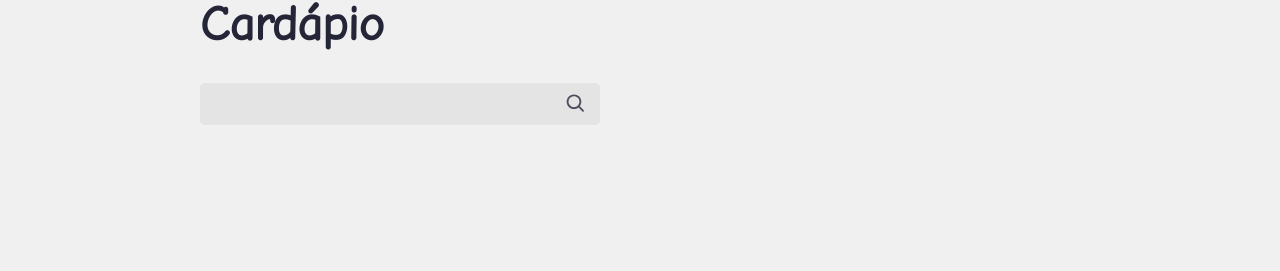
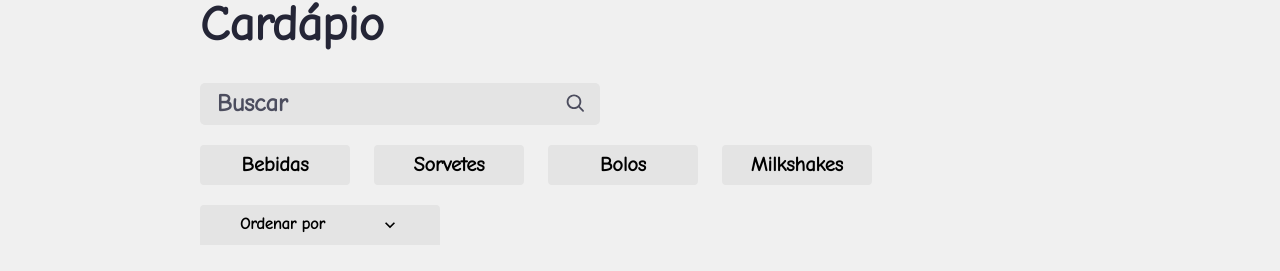
Before and after one commit to luhoro/bonodulci, a React (Create React App) app: page / in a window 1280 px wide. Shown: the part 515-786 px from the top of the page. Built offline with nearby package versions, Linux system fonts and the light colour scheme; a web font is replaced by a local one.

Commit message:
Feat: Order section

```diff
--- a/package.json
+++ b/package.json
@@ -10,6 +10,7 @@
     "@types/node": "^16.18.46",
     "@types/react": "^18.2.21",
     "@types/react-dom": "^18.2.7",
+    "classnames": "^2.3.2",
     "normalize.css": "^8.0.1",
     "react": "^18.2.0",
     "react-dom": "^18.2.0",
--- a/public/index.html
+++ b/public/index.html
@@ -2,7 +2,7 @@
 <html lang="pt-br">
   <head>
     <meta charset="utf-8" />
-    <link rel="icon" href="%PUBLIC_URL%/" />
+    <link rel="icon" href="%PUBLIC_URL%/favicon.svg" />
     <meta name="viewport" content="width=device-width, initial-scale=1" />
     <link rel="apple-touch-icon" href="%PUBLIC_URL%/" />
     <title>Bono Dulci</title>
--- a/src/pages/Cardapio/Buscador/index.tsx
+++ b/src/pages/Cardapio/Buscador/index.tsx
@@ -13,6 +13,7 @@
         id='cardapio'
         type="text"
         value={busca}
+        placeholder='Buscar'
         onChange={event => setBusca(event.target.value)}
       />
       <label htmlFor="cardapio">
--- a/src/pages/Cardapio/Cardapio.module.scss
+++ b/src/pages/Cardapio/Cardapio.module.scss
@@ -58,4 +58,12 @@
     font-size: 3rem;
     margin-bottom: 30px;
   }
+  &__filtros {
+    align-items: center;
+    display: flex;
+    flex-wrap: wrap;
+    justify-content: space-between;
+    margin-bottom: 30px;
+    width: 100%;
+  }
 }
--- /dev/null
+++ b/src/pages/Cardapio/Filtros/Filtros.module.scss
@@ -0,0 +1,27 @@
+@import "styles/variaveis";
+
+.filtros {
+  display: flex;
+  gap: 24px;
+  flex-wrap: wrap;
+  margin: 20px 0;
+  &__filtro {
+    align-items: center;
+    background-color: $grey;
+    border: none;
+    border-radius: 4px;
+    display: flex;
+    font-size: 1.25rem;
+    font-weight: bold;
+    height: 40px;
+    justify-content: center;
+    width: 150px;
+    &--ativo {
+      background-color: $brown;
+      color: white;
+    }
+    &:hover {
+      cursor: pointer;
+    }
+  }
+}
--- /dev/null
+++ b/src/pages/Cardapio/Filtros/filtros.json
@@ -0,0 +1,18 @@
+[
+  {
+    "label": "Bebidas",
+    "id": 1
+  },
+  {
+    "label": "Sorvetes",
+    "id": 2
+  },
+  {
+    "label": "Bolos",
+    "id": 3
+  },
+  {
+    "label": "Milkshakes",
+    "id": 4
+  }
+]
--- /dev/null
+++ b/src/pages/Cardapio/Filtros/index.tsx
@@ -0,0 +1,37 @@
+import style from './Filtros.module.scss'
+import filtros from './filtros.json'
+import classNames from 'classnames'
+
+type IOpcao = typeof filtros[0]
+
+interface Props {
+  filtro: number | null
+  setFiltro: React.Dispatch<React.SetStateAction<number | null>>
+}
+
+const Filtros = ({filtro, setFiltro}: Props) => {
+
+  const selecionarFiltro = (opcao: IOpcao) => {
+    if (filtro === opcao.id) return setFiltro(null)
+    return setFiltro(opcao.id)
+  }
+
+  return (
+    <div className={style.filtros}>
+      {filtros.map((opcao) => (
+        <button
+          className={classNames({
+            [style.filtros__filtro]: true,
+            [style['filtros__filtro--ativo']]: filtro === opcao.id
+          })}
+          key={opcao.id}
+          onClick={() => selecionarFiltro(opcao)}
+        >
+          {opcao.label}
+        </button>
+      ))}
+    </div>
+  )
+}
+
+export default Filtros
--- /dev/null
+++ b/src/pages/Cardapio/Ordenador/Ordenador.module.scss
@@ -0,0 +1,49 @@
+@import "styles/variaveis";
+
+.ordenador {
+  align-items: center;
+  background-color: $grey;
+  border: none;
+  border-top-left-radius: 4px;
+  border-top-right-radius: 4px;
+  display: flex;
+  font-size: 1rem;
+  font-weight: bold;
+  height: 40px;
+  justify-content: space-between;
+  min-width: 240px;
+  padding: 0 40px;
+  position: relative;
+  &--ativo {
+    background-color: $brown;
+    color: white;
+  }
+  &__options {
+    display: none;
+    position: absolute;
+    left: 0;
+    flex-direction: column;
+    top: 100%;
+    width: 100%;
+    &--ativo {
+      display: flex;
+    }
+  }
+  &__option {
+    align-items: center;
+    background-color: $grey;
+    border-top: 2px solid $light-grey;
+    box-sizing: border-box;
+    color: $black;
+    display: flex;
+    height: 40px;
+    justify-content: center;
+    width: inherit;
+    &:hover,
+    &--ativo {
+      background-color: $brown;
+      cursor: pointer;
+      color: white;
+    }
+  }
+}
--- /dev/null
+++ b/src/pages/Cardapio/Ordenador/index.tsx
@@ -0,0 +1,51 @@
+import React, { useState } from 'react'
+import { MdKeyboardArrowDown, MdKeyboardArrowUp } from 'react-icons/md'
+import style from './Ordenador.module.scss'
+import opcoes from './opcoes.json'
+
+interface Props {
+  ordenador: string
+  setOrdenador: React.Dispatch<React.SetStateAction<string>>
+}
+
+const Ordenador = ({ordenador, setOrdenador}: Props) => {
+  const [aberto, setAberto] = useState(false)
+  const nomeOrdenador = ordenador && opcoes.find(opcao => opcao.value === ordenador)?.nome
+
+  return (
+    <button
+      className={`
+        ${style.ordenador}
+        ${ordenador !== ''
+          ? style['ordenador--ativo']
+          : ''
+        }
+      `}
+      onClick={() => setAberto(!aberto)}
+      onBlur={() => setAberto(false)}
+    >
+      <span>{nomeOrdenador || 'Ordenar por'}</span>
+      {aberto
+        ? < MdKeyboardArrowUp size={20}/>
+        : < MdKeyboardArrowDown size={20} />
+      }
+
+      <div className={`
+        ${style.ordenador__options}
+        ${aberto ? style['ordenador__options--ativo'] : ''}
+      `}>
+        {opcoes.map((opcao) => (
+          <div
+            className={style.ordenador__option}
+            key={opcao.value}
+            onClick={() => setOrdenador(opcao.value)}
+          >
+            {opcao.nome}
+          </div>
+        ))}
+      </div>
+    </button>
+  )
+}
+
+export default Ordenador
--- /dev/null
+++ b/src/pages/Cardapio/Ordenador/opcoes.json
@@ -0,0 +1,18 @@
+[
+  {
+    "nome": "",
+    "value": ""
+  },
+  {
+    "nome": "Porção",
+    "value": "porcao"
+  },
+  {
+    "nome": "Qtd. pessoas",
+    "value": "qtd_pessoas"
+  },
+  {
+    "nome": "Preço",
+    "value": "preco"
+  }
+]
--- a/src/pages/Cardapio/index.tsx
+++ b/src/pages/Cardapio/index.tsx
@@ -2,10 +2,13 @@
 import Buscador from './Buscador'
 import style from './Cardapio.module.scss'
 import { ReactComponent as Logo } from 'assets/logo.svg'
+import Filtros from './Filtros'
+import Ordenador from './Ordenador'
 
 const Cardapio = () => {
-
   const [busca, setBusca] = useState('')
+  const [filtro, setFiltro] = useState<number | null>(null)
+  const [ordenador, setOrdenador] = useState('')
 
   return (
     <>
@@ -22,6 +25,11 @@
       <section className={style.cardapio}>
         <h3 className={style.cardapio__titulo}>Cardápio</h3>
         <Buscador busca={busca} setBusca={setBusca} />
+
+        <div className={style.cardapio__filtros}>
+          <Filtros filtro={filtro} setFiltro={setFiltro} />
+          <Ordenador ordenador={ordenador} setOrdenador={setOrdenador}/>
+        </div>
       </section>
     </>
   )
```
Also changed, not shown: public/favicon.svg (added), 1 other file (tests, documents, lock files or other folders).
